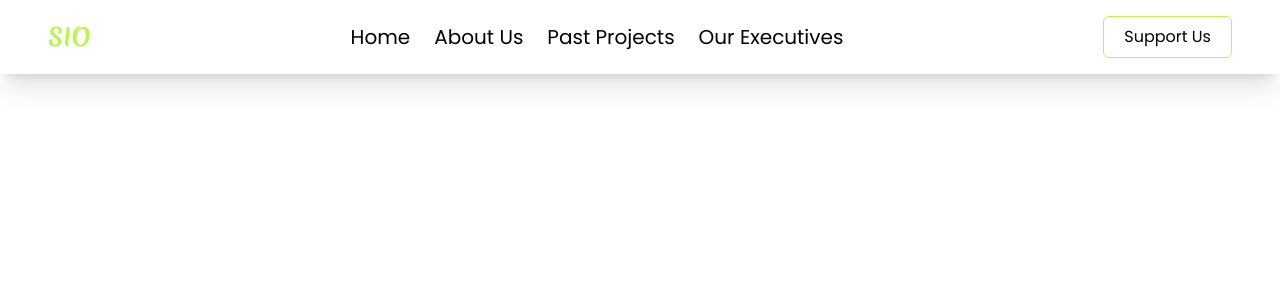
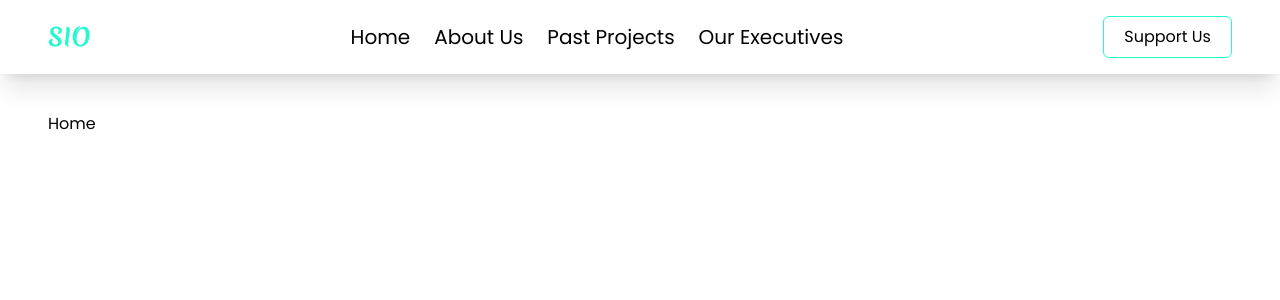
Before and after one commit to Jaymi-01/the-slum-impact-organization, a React (Vite) app: page / in a window 1280 px wide. Shown: the top 300 px of the page. Built offline with nearby package versions, Linux system fonts and the light colour scheme.

Commit message:
navigation working well

```diff
--- a/src/App.jsx
+++ b/src/App.jsx
@@ -10,15 +10,18 @@ import Home from './pages/Home';
 import About from './pages/About';
 import Projects from './pages/Projects';
 import Exco from './pages/Exco';
+import Support from './pages/Support';
 
 const App = () => {
   const router = createBrowserRouter(
     createRoutesFromElements(
       <Route path='/' element={<Layout />}>
+        <Route index element={<Home />} />
         <Route path='/home' element={<Home/>}></Route>
         <Route path='/about' element={<About/>}></Route>
-        <Route path='/project' element={<Projects/>}></Route>
+        <Route path='/projects' element={<Projects/>}></Route>
         <Route path='/exco' element={<Exco/>}></Route>
+        <Route path='/support' element={<Support/>}></Route>
       </Route>
     )
   );
--- /dev/null
+++ b/src/components/Footer.jsx
@@ -0,0 +1,20 @@
+import React from 'react'
+
+const Footer = () => {
+    const scrollToTop = () => {
+        window.scrollTo({
+        top: 0,
+        behavior: 'smooth'
+        });
+    }
+
+
+
+  return (
+    <div>
+        <a onClick={scrollToTop}>To the top!</a>
+    </div>
+  )
+}
+
+export default Footer
--- a/src/components/Navbar.jsx
+++ b/src/components/Navbar.jsx
@@ -1,6 +1,6 @@
 import React, { useState } from 'react';
 import { AiOutlineMenu, AiOutlineClose } from 'react-icons/ai';
-import { Link } from 'react-scroll';
+import { Link } from 'react-router-dom';
 
 const Navbar = () => {
   const [navOpen, setNavOpen] = useState(false);
@@ -8,35 +8,40 @@ const Navbar = () => {
   return (
     <div className='fixed top-0 left-0 w-full backdrop-blur-md z-50 shadow-xl'>
       <div className='flex justify-between items-center px-6 md:px-12 py-4'>
-        <h1 className='text-2xl text-lime-300 font-script font-bold'>SIO</h1>
+        <h1 className='text-2xl text-nav font-script font-bold'>SIO</h1>
 
         {/* Desktop Menu */}
         <div className='hidden md:flex space-x-6 text-xl cursor-pointer'>
-          <Link to="home" smooth={true} duration={500} className='hover:text-lime-300 duration-200'>Home</Link>
-          <Link to="about" smooth={true} duration={500} className='hover:text-lime-300 duration-200'>About Us</Link>
-          <Link to="project" smooth={true} duration={500} className='hover:text-lime-300 duration-200'>Past Projects</Link>
-          <Link to="exco" smooth={true} duration={500} className='hover:text-lime-300 duration-200'>Our Executives</Link>
+          <Link to="home" smooth="true" duration={500} className='hover:text-nav duration-200'>Home</Link>
+          <Link to="about" smooth="true" duration={500} className='hover:text-nav duration-200'>About Us</Link>
+          <Link to="projects" smooth="true" duration={500} className='hover:text-nav duration-200'>Past Projects</Link>
+          <Link to="exco" smooth="true" duration={500} className='hover:text-nav duration-200'>Our Executives</Link>
         </div>
+        <Link to="Support" smooth="true" duration={500}>
+          <button className='hidden md:block py-2 px-5 rounded-md border border-nav hover:bg-nav hover:text-white'>
+            Support Us
+          </button>
+        </Link>
 
-        <button className='hidden md:block py-2 px-5 rounded-md border border-lime-300 hover:bg-lime-300 hover:text-white'>
-          Support Us
-        </button>
 
         {/* Mobile Menu Button */}
         <div className='md:hidden z-50' onClick={() => setNavOpen(!navOpen)}>
-          {navOpen ? <AiOutlineClose size={30} className='text-white' /> : <AiOutlineMenu size={30} className='text-lime-300' />}
+          {navOpen ? <AiOutlineClose size={30} className='text-white' /> : <AiOutlineMenu size={30} className='text-nav' />}
         </div>
       </div>
 
       {/* Mobile Menu */}
-      <div className={`fixed top-0 left-0 w-full h-screen bg-lime-300 bg-opacity-90 flex flex-col justify-center items-center text-xl space-y-6 text-white transition-transform duration-300 ${navOpen ? 'translate-x-0' : '-translate-x-full'}`}>
-        <Link to="home" smooth={true} duration={500} onClick={() => setNavOpen(false)} className='hover:text-lime-300 duration-200 font-bold'>Home</Link>
-        <Link to="about" smooth={true} duration={500} onClick={() => setNavOpen(false)} className='hover:text-lime-300 duration-200 font-bold'>About Us</Link>
-        <Link to="project" smooth={true} duration={500} onClick={() => setNavOpen(false)} className='hover:text-lime-300 duration-200 font-bold'>Past Projects</Link>
-        <Link to="exco" smooth={true} duration={500} onClick={() => setNavOpen(false)} className='hover:text-lime-300 duration-200 font-bold'>Our Executives</Link>
-        <button className='py-2 px-5 rounded-md border border-lime-300 hover:bg-lime-300 hover:text-white' onClick={() => setNavOpen(false)}>
-          Support Us
-        </button>
+      <div className={`fixed top-0 left-0 w-full h-screen bg-nav bg-opacity-90 flex flex-col justify-center items-center text-xl space-y-6 text-white transition-transform duration-300 ${navOpen ? 'translate-x-0' : '-translate-x-full'}`}>
+        <Link to="home" smooth={true} duration={500} onClick={() => setNavOpen(false)} className='hover:text-nav duration-200 font-bold'>Home</Link>
+        <Link to="about" smooth={true} duration={500} onClick={() => setNavOpen(false)} className='hover:text-nav duration-200 font-bold'>About Us</Link>
+        <Link to="projects" smooth={true} duration={500} onClick={() => setNavOpen(false)} className='hover:text-nav duration-200 font-bold'>Past Projects</Link>
+        <Link to="exco" smooth={true} duration={500} onClick={() => setNavOpen(false)} className='hover:text-nav duration-200 font-bold'>Our Executives</Link>
+        <Link to="Support" smooth="true" duration={500}>
+          <button className='py-2 px-5 rounded-md border border-white bg-white text-nav' onClick={() => setNavOpen(false)}>
+            Support Us
+          </button>
+        </Link>
+
       </div>
     </div>
   );
--- a/src/index.css
+++ b/src/index.css
@@ -4,7 +4,11 @@
 
 body{
     font-family: "Poppins", sans-serif;
+    margin: 0;
+    padding: 0;
 }
+
 @theme{
     --font-script: Merienda;
+    --color-nav: #26f9d0;
 }
--- a/src/pages/About.jsx
+++ b/src/pages/About.jsx
@@ -2,7 +2,7 @@ import React from 'react'
 
 const About = () => {
   return (
-    <div>About</div>
+    <div className='mt-28 mx-6 md:mx-12'>About</div>
   )
 }
 
--- a/src/pages/Exco.jsx
+++ b/src/pages/Exco.jsx
@@ -2,7 +2,7 @@ import React from 'react'
 
 const Exco = () => {
   return (
-    <div>Exco</div>
+    <div className='mt-28 mx-6 md:mx-12'>Exco</div>
   )
 }
 
--- a/src/pages/Home.jsx
+++ b/src/pages/Home.jsx
@@ -2,7 +2,7 @@ import React from 'react'
 
 const Home = () => {
   return (
-    <div>Home</div>
+    <div className='mt-28 mx-6 md:mx-12'>Home</div>
   )
 }
 
--- a/src/pages/Projects.jsx
+++ b/src/pages/Projects.jsx
@@ -2,7 +2,7 @@ import React from 'react'
 
 const Projects = () => {
   return (
-    <div>Projects</div>
+    <div className='mt-28 mx-6 md:mx-12'>Projects</div>
   )
 }
 
--- a/src/pages/Support.jsx
+++ b/src/pages/Support.jsx
@@ -2,7 +2,7 @@ import React from 'react'
 
 const Support = () => {
   return (
-    <div>Support</div>
+    <div className='mt-28 mx-6 md:mx-12'>Support</div>
   )
 }
 
```
